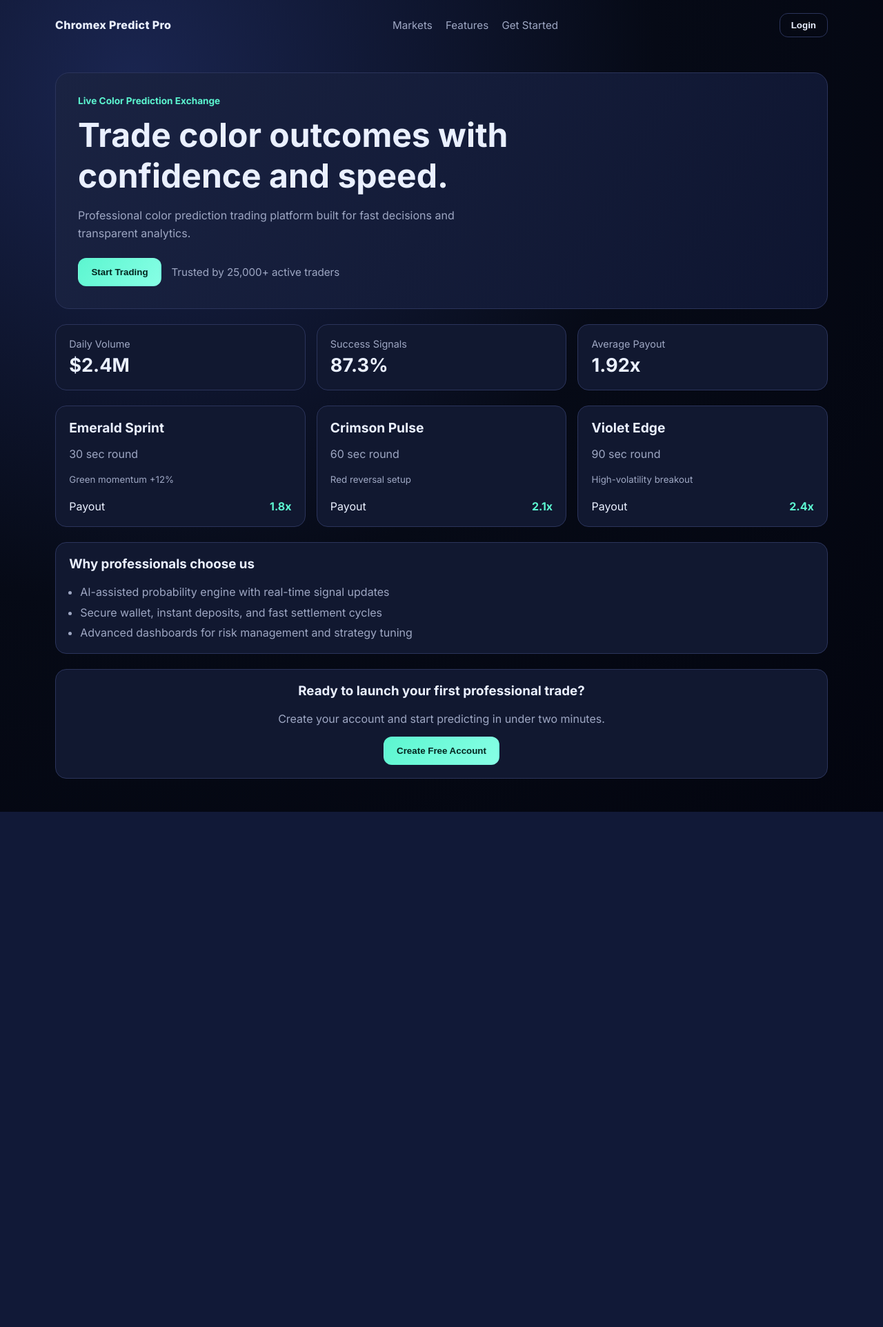
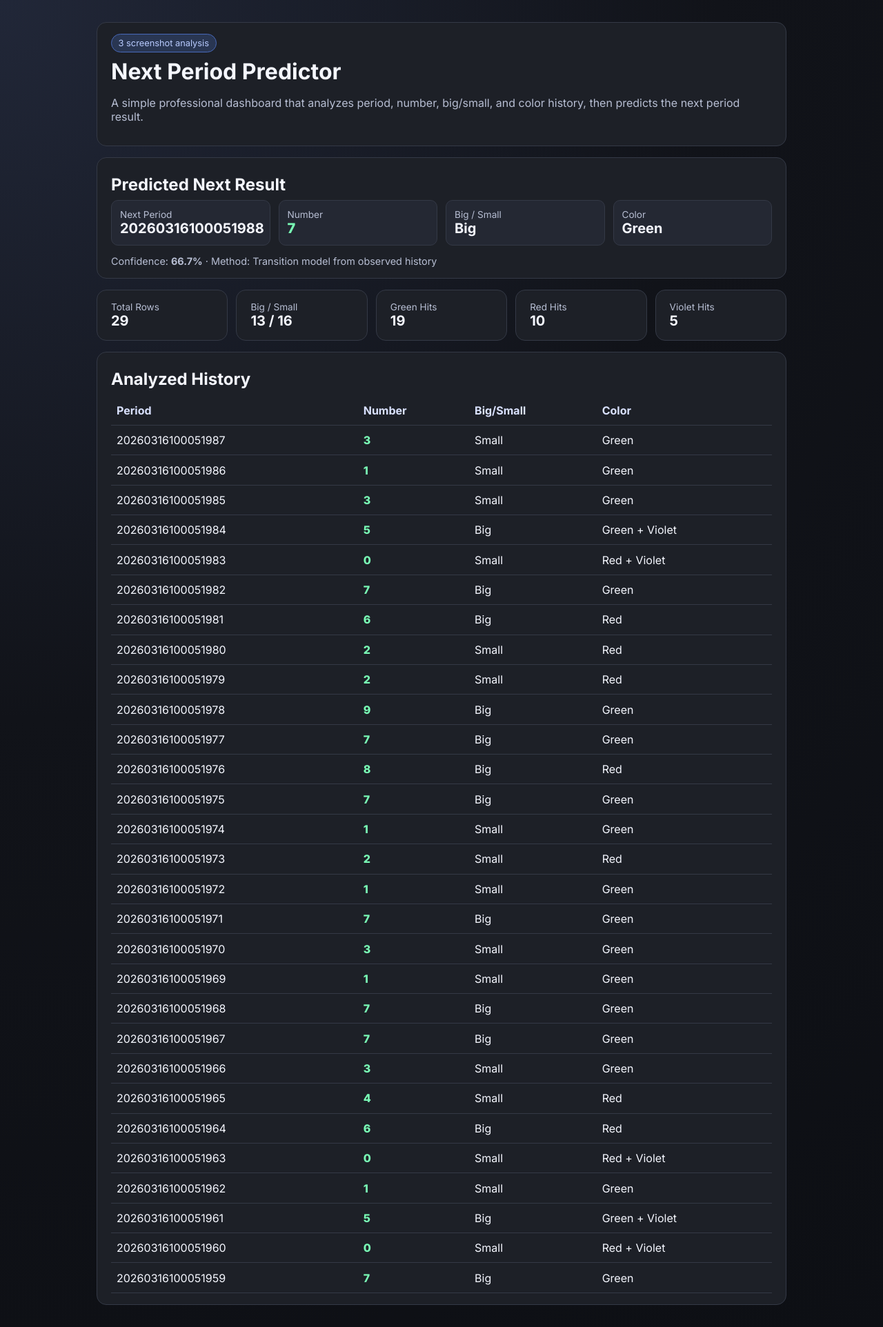
Before and after one commit to hs1855589-create/Web, a Flask app: page / in a window 1280 px wide. Shown: the whole page at 69% size. Before the commit the page ends 1177 px from the top, so only its background shows below. Run offline with Flask 3, Linux system fonts and the light colour scheme.

Commit message:
Build period analysis dashboard with next-result prediction

```diff
--- a/app.py
+++ b/app.py
@@ -1,42 +1,119 @@
+from collections import Counter, defaultdict
 from flask import Flask, render_template
 
 app = Flask(__name__)
 
+# Historical rows transcribed from the three provided screenshots.
+# Latest period is first.
+HISTORY_ROWS = [
+    {"period": 20260316100051987, "number": 3},
+    {"period": 20260316100051986, "number": 1},
+    {"period": 20260316100051985, "number": 3},
+    {"period": 20260316100051984, "number": 5},
+    {"period": 20260316100051983, "number": 0},
+    {"period": 20260316100051982, "number": 7},
+    {"period": 20260316100051981, "number": 6},
+    {"period": 20260316100051980, "number": 2},
+    {"period": 20260316100051979, "number": 2},
+    {"period": 20260316100051978, "number": 9},
+    {"period": 20260316100051977, "number": 7},
+    {"period": 20260316100051976, "number": 8},
+    {"period": 20260316100051975, "number": 7},
+    {"period": 20260316100051974, "number": 1},
+    {"period": 20260316100051973, "number": 2},
+    {"period": 20260316100051972, "number": 1},
+    {"period": 20260316100051971, "number": 7},
+    {"period": 20260316100051970, "number": 3},
+    {"period": 20260316100051969, "number": 1},
+    {"period": 20260316100051968, "number": 7},
+    {"period": 20260316100051967, "number": 7},
+    {"period": 20260316100051966, "number": 3},
+    {"period": 20260316100051965, "number": 4},
+    {"period": 20260316100051964, "number": 6},
+    {"period": 20260316100051963, "number": 0},
+    {"period": 20260316100051962, "number": 1},
+    {"period": 20260316100051961, "number": 5},
+    {"period": 20260316100051960, "number": 0},
+    {"period": 20260316100051959, "number": 7},
+]
+
+
+def classify_big_small(number: int) -> str:
+    return "Big" if number >= 5 else "Small"
+
+
+def classify_colors(number: int) -> list[str]:
+    if number in {1, 3, 7, 9}:
+        return ["Green"]
+    if number in {2, 4, 6, 8}:
+        return ["Red"]
+    if number == 0:
+        return ["Red", "Violet"]
+    return ["Green", "Violet"]
+
+
+def enrich_rows(rows: list[dict]) -> list[dict]:
+    return [
+        {
+            **row,
+            "big_small": classify_big_small(row["number"]),
+            "colors": classify_colors(row["number"]),
+        }
+        for row in rows
+    ]
+
+
+def predict_next(rows: list[dict]) -> dict:
+    # Analyze in chronological order to build digit-transition probabilities.
+    chronological = list(reversed(rows))
+    transition_counts: dict[int, Counter] = defaultdict(Counter)
+
+    for current, nxt in zip(chronological, chronological[1:]):
+        transition_counts[current["number"]][nxt["number"]] += 1
+
+    latest = rows[0]
+    next_period = latest["period"] + 1
+    current_digit = latest["number"]
+
+    transitions_from_current = transition_counts.get(current_digit, Counter())
+    if transitions_from_current:
+        predicted_number, confidence_votes = transitions_from_current.most_common(1)[0]
+        confidence = confidence_votes / sum(transitions_from_current.values())
+        method = "Transition model from observed history"
+    else:
+        global_counts = Counter(row["number"] for row in rows)
+        predicted_number, confidence_votes = global_counts.most_common(1)[0]
+        confidence = confidence_votes / len(rows)
+        method = "Fallback to global frequency"
+
+    predicted_big_small = classify_big_small(predicted_number)
+    predicted_colors = classify_colors(predicted_number)
+
+    return {
+        "next_period": next_period,
+        "predicted_number": predicted_number,
+        "predicted_big_small": predicted_big_small,
+        "predicted_colors": predicted_colors,
+        "confidence": round(confidence * 100, 1),
+        "method": method,
+    }
+
 
 @app.route("/")
 def home():
-    platform = {
-        "name": "Chromex Predict Pro",
-        "tagline": "Professional color prediction trading platform built for fast decisions and transparent analytics.",
-        "cta": "Start Trading",
-        "trust_note": "Trusted by 25,000+ active traders",
-        "daily_volume": "$2.4M",
-        "win_rate": "87.3%",
-        "avg_payout": "1.92x",
+    enriched = enrich_rows(HISTORY_ROWS)
+    prediction = predict_next(HISTORY_ROWS)
+
+    summary = {
+        "rows": len(HISTORY_ROWS),
+        "big_count": sum(1 for row in enriched if row["big_small"] == "Big"),
+        "small_count": sum(1 for row in enriched if row["big_small"] == "Small"),
+        "green_hits": sum(1 for row in enriched if "Green" in row["colors"]),
+        "red_hits": sum(1 for row in enriched if "Red" in row["colors"]),
+        "violet_hits": sum(1 for row in enriched if "Violet" in row["colors"]),
     }
 
-    markets = [
-        {
-            "name": "Emerald Sprint",
-            "window": "30 sec round",
-            "trend": "Green momentum +12%",
-            "payout": "1.8x",
-        },
-        {
-            "name": "Crimson Pulse",
-            "window": "60 sec round",
-            "trend": "Red reversal setup",
-            "payout": "2.1x",
-        },
-        {
-            "name": "Violet Edge",
-            "window": "90 sec round",
-            "trend": "High-volatility breakout",
-            "payout": "2.4x",
-        },
-    ]
-
-    return render_template("index.html", platform=platform, markets=markets)
+    return render_template("index.html", rows=enriched, prediction=prediction, summary=summary)
 
 
 if __name__ == "__main__":
--- a/static/styles.css
+++ b/static/styles.css
@@ -1,12 +1,11 @@
 :root {
-  --bg: #060a16;
-  --surface: #111830;
-  --surface-2: #1a2342;
-  --primary: #5cf6d0;
-  --accent: #7d84ff;
-  --text: #eaf0ff;
-  --muted: #9ea7c3;
-  --line: #2b345b;
+  --bg: #111319;
+  --panel: #1d2027;
+  --panel-soft: #242833;
+  --line: #343946;
+  --text: #f5f7ff;
+  --muted: #b7bed3;
+  --accent: #5a8bff;
 }
 
 * {
@@ -15,191 +14,103 @@
 
 body {
   margin: 0;
-  min-height: 100vh;
-  font-family: "Inter", system-ui, -apple-system, BlinkMacSystemFont, "Segoe UI", sans-serif;
+  font-family: "Inter", system-ui, sans-serif;
   color: var(--text);
-  background: radial-gradient(circle at 15% 10%, #1a2550 0%, #060a16 50%, #03050f 100%);
+  background: radial-gradient(circle at top left, #212738 0%, #111319 45%, #0d0f14 100%);
 }
 
-.topbar,
-.page {
-  width: min(1120px, 92vw);
-  margin: 0 auto;
-}
-
-.topbar {
-  padding: 1.2rem 0;
-  display: flex;
-  align-items: center;
-  justify-content: space-between;
+.container {
+  width: min(1000px, 92vw);
+  margin: 2rem auto;
+  display: grid;
   gap: 1rem;
 }
 
-.brand {
-  font-weight: 800;
-  letter-spacing: 0.02em;
+.hero,
+.prediction-card,
+.summary-grid article,
+.table-wrap {
+  background: var(--panel);
+  border: 1px solid var(--line);
+  border-radius: 14px;
+  padding: 1rem 1.25rem;
 }
 
-nav {
-  display: flex;
-  gap: 1.2rem;
+.chip {
+  width: fit-content;
+  padding: 0.3rem 0.6rem;
+  background: rgba(90, 139, 255, 0.2);
+  color: #b8cbff;
+  border: 1px solid #4869ba;
+  border-radius: 999px;
+  font-size: 0.8rem;
+  margin: 0;
 }
 
-nav a {
-  color: var(--muted);
-  text-decoration: none;
-  font-size: 0.95rem;
+h1,
+h2 {
+  margin: 0.5rem 0;
 }
 
-.outline-btn,
-button {
-  border: 1px solid transparent;
-  cursor: pointer;
-  font-weight: 700;
-  border-radius: 12px;
+p {
+  color: var(--muted);
 }
 
-.outline-btn {
-  background: transparent;
-  color: var(--text);
-  border-color: var(--line);
-  padding: 0.55rem 1rem;
+.prediction-grid,
+.summary-grid {
+  display: grid;
+  grid-template-columns: repeat(auto-fit, minmax(150px, 1fr));
+  gap: 0.75rem;
 }
 
-.page {
-  padding: 2rem 0 3rem;
-  display: grid;
-  gap: 1.4rem;
+.prediction-grid article {
+  background: var(--panel-soft);
+  border: 1px solid var(--line);
+  border-radius: 10px;
+  padding: 0.75rem;
 }
 
-.hero {
-  background: linear-gradient(120deg, #1a2342 0%, #0e1530 100%);
-  border: 1px solid var(--line);
-  border-radius: 20px;
-  padding: 2rem;
-}
-
-.eyebrow {
-  margin: 0;
-  color: var(--primary);
-  font-weight: 700;
+span {
+  display: block;
+  color: var(--muted);
   font-size: 0.85rem;
 }
 
-.hero h1 {
-  margin: 0.75rem 0;
-  font-size: clamp(2rem, 4vw, 3rem);
-  max-width: 20ch;
+strong {
+  font-size: 1.25rem;
 }
 
-.tagline {
-  color: var(--muted);
-  max-width: 58ch;
-  line-height: 1.6;
+.number,
+.num {
+  color: #79fbb5;
+  font-weight: 800;
 }
 
-.hero-actions {
-  margin-top: 1.4rem;
-  display: flex;
-  flex-wrap: wrap;
-  gap: 0.9rem;
-  align-items: center;
-}
-
-button {
-  background: linear-gradient(130deg, var(--primary), #87ffe5);
-  color: #02241d;
-  padding: 0.75rem 1.15rem;
-}
-
-.trust {
-  color: var(--muted);
-  font-size: 0.95rem;
-}
-
-.stats {
-  display: grid;
-  grid-template-columns: repeat(3, 1fr);
-  gap: 1rem;
-}
-
-.stats article,
-.market-card,
-.features,
-.cta {
-  background: var(--surface);
-  border: 1px solid var(--line);
-  border-radius: 16px;
-  padding: 1.2rem;
-}
-
-.stats p {
-  margin: 0;
-  color: var(--muted);
+.meta {
+  margin-bottom: 0;
   font-size: 0.9rem;
 }
 
-.stats strong {
-  margin-top: 0.35rem;
-  display: block;
-  font-size: 1.7rem;
+table {
+  width: 100%;
+  border-collapse: collapse;
+  margin-top: 0.6rem;
 }
 
-.market-grid {
-  display: grid;
-  grid-template-columns: repeat(3, 1fr);
-  gap: 1rem;
+th,
+td {
+  text-align: left;
+  padding: 0.7rem 0.5rem;
+  border-bottom: 1px solid var(--line);
 }
 
-.market-card h2 {
-  margin: 0;
-  font-size: 1.2rem;
+th {
+  color: #d9e1ff;
 }
 
-.market-card p,
-.market-card small {
-  color: var(--muted);
-}
-
-.card-footer {
-  margin-top: 1.2rem;
-  display: flex;
-  justify-content: space-between;
-  align-items: center;
-}
-
-.card-footer strong {
-  color: var(--primary);
-}
-
-.features h3,
-.cta h3 {
-  margin-top: 0;
-}
-
-.features ul {
-  margin: 0;
-  padding-left: 1rem;
-  display: grid;
-  gap: 0.6rem;
-  color: var(--muted);
-}
-
-.cta {
-  text-align: center;
-}
-
-.cta p {
-  color: var(--muted);
-}
-
-@media (max-width: 860px) {
-  nav {
-    display: none;
-  }
-
-  .stats,
-  .market-grid {
-    grid-template-columns: 1fr;
+@media (max-width: 640px) {
+  th,
+  td {
+    font-size: 0.88rem;
   }
 }
--- a/templates/index.html
+++ b/templates/index.html
@@ -3,7 +3,7 @@
   <head>
     <meta charset="UTF-8" />
     <meta name="viewport" content="width=device-width, initial-scale=1.0" />
-    <title>{{ platform.name }} | Color Prediction Trading</title>
+    <title>Period Analyzer Pro</title>
     <link rel="preconnect" href="https://fonts.googleapis.com" />
     <link rel="preconnect" href="https://fonts.gstatic.com" crossorigin />
     <link
@@ -13,70 +13,71 @@
     <link rel="stylesheet" href="{{ url_for('static', filename='styles.css') }}" />
   </head>
   <body>
-    <header class="topbar">
-      <div class="brand">{{ platform.name }}</div>
-      <nav>
-        <a href="#markets">Markets</a>
-        <a href="#features">Features</a>
-        <a href="#start">Get Started</a>
-      </nav>
-      <button class="outline-btn">Login</button>
-    </header>
+    <main class="container">
+      <header class="hero">
+        <p class="chip">3 screenshot analysis</p>
+        <h1>Next Period Predictor</h1>
+        <p>
+          A simple professional dashboard that analyzes period, number, big/small, and color history,
+          then predicts the next period result.
+        </p>
+      </header>
 
-    <main class="page">
-      <section class="hero">
-        <p class="eyebrow">Live Color Prediction Exchange</p>
-        <h1>Trade color outcomes with confidence and speed.</h1>
-        <p class="tagline">{{ platform.tagline }}</p>
-
-        <div class="hero-actions">
-          <button>{{ platform.cta }}</button>
-          <span class="trust">{{ platform.trust_note }}</span>
+      <section class="prediction-card">
+        <h2>Predicted Next Result</h2>
+        <div class="prediction-grid">
+          <article>
+            <span>Next Period</span>
+            <strong>{{ prediction.next_period }}</strong>
+          </article>
+          <article>
+            <span>Number</span>
+            <strong class="number">{{ prediction.predicted_number }}</strong>
+          </article>
+          <article>
+            <span>Big / Small</span>
+            <strong>{{ prediction.predicted_big_small }}</strong>
+          </article>
+          <article>
+            <span>Color</span>
+            <strong>{{ prediction.predicted_colors | join(' + ') }}</strong>
+          </article>
         </div>
+        <p class="meta">
+          Confidence: <b>{{ prediction.confidence }}%</b> · Method: {{ prediction.method }}
+        </p>
       </section>
 
-      <section class="stats" aria-label="Key platform metrics">
-        <article>
-          <p>Daily Volume</p>
-          <strong>{{ platform.daily_volume }}</strong>
-        </article>
-        <article>
-          <p>Success Signals</p>
-          <strong>{{ platform.win_rate }}</strong>
-        </article>
-        <article>
-          <p>Average Payout</p>
-          <strong>{{ platform.avg_payout }}</strong>
-        </article>
+      <section class="summary-grid">
+        <article><span>Total Rows</span><strong>{{ summary.rows }}</strong></article>
+        <article><span>Big / Small</span><strong>{{ summary.big_count }} / {{ summary.small_count }}</strong></article>
+        <article><span>Green Hits</span><strong>{{ summary.green_hits }}</strong></article>
+        <article><span>Red Hits</span><strong>{{ summary.red_hits }}</strong></article>
+        <article><span>Violet Hits</span><strong>{{ summary.violet_hits }}</strong></article>
       </section>
 
-      <section class="market-grid" id="markets" aria-label="Active color markets">
-        {% for market in markets %}
-        <article class="market-card">
-          <h2>{{ market.name }}</h2>
-          <p>{{ market.window }}</p>
-          <small>{{ market.trend }}</small>
-          <div class="card-footer">
-            <span>Payout</span>
-            <strong>{{ market.payout }}</strong>
-          </div>
-        </article>
-        {% endfor %}
-      </section>
-
-      <section class="features" id="features">
-        <h3>Why professionals choose us</h3>
-        <ul>
-          <li>AI-assisted probability engine with real-time signal updates</li>
-          <li>Secure wallet, instant deposits, and fast settlement cycles</li>
-          <li>Advanced dashboards for risk management and strategy tuning</li>
-        </ul>
-      </section>
-
-      <section class="cta" id="start">
-        <h3>Ready to launch your first professional trade?</h3>
-        <p>Create your account and start predicting in under two minutes.</p>
-        <button>Create Free Account</button>
+      <section class="table-wrap">
+        <h2>Analyzed History</h2>
+        <table>
+          <thead>
+            <tr>
+              <th>Period</th>
+              <th>Number</th>
+              <th>Big/Small</th>
+              <th>Color</th>
+            </tr>
+          </thead>
+          <tbody>
+            {% for row in rows %}
+            <tr>
+              <td>{{ row.period }}</td>
+              <td class="num">{{ row.number }}</td>
+              <td>{{ row.big_small }}</td>
+              <td>{{ row.colors | join(' + ') }}</td>
+            </tr>
+            {% endfor %}
+          </tbody>
+        </table>
       </section>
     </main>
   </body>
```
